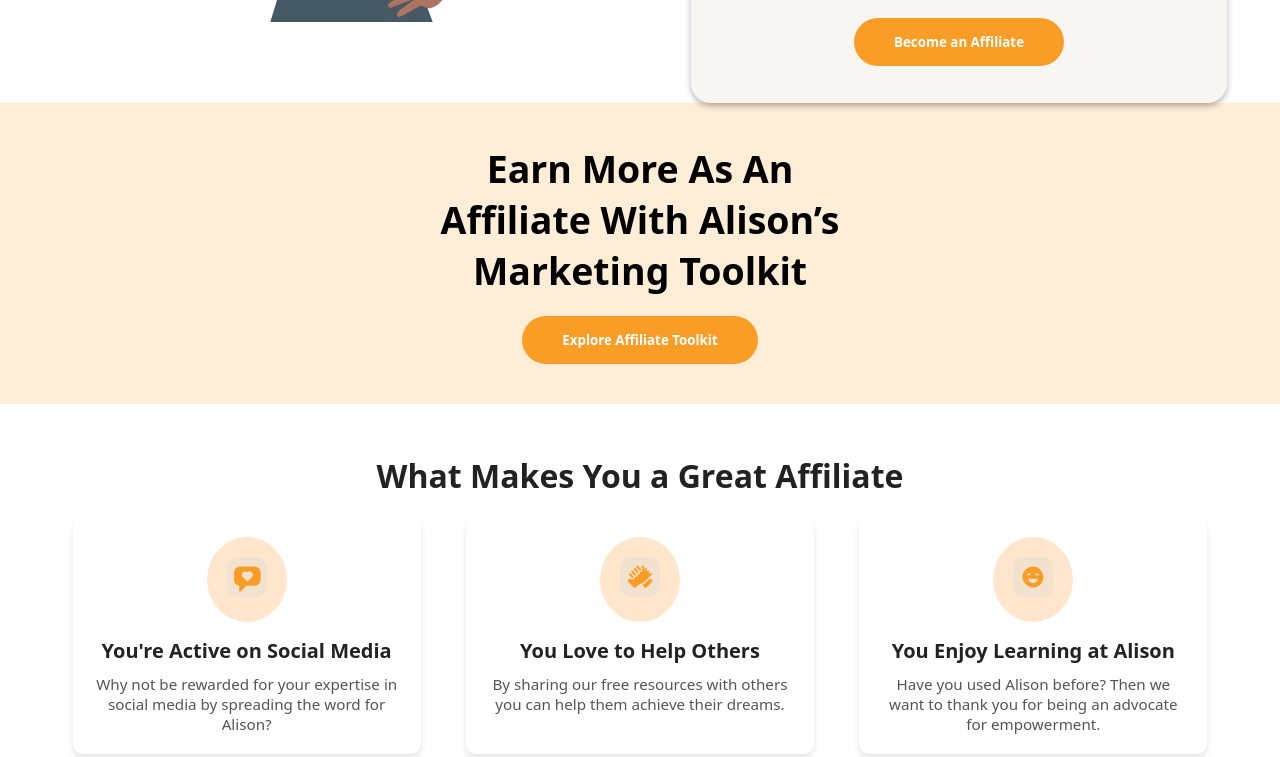
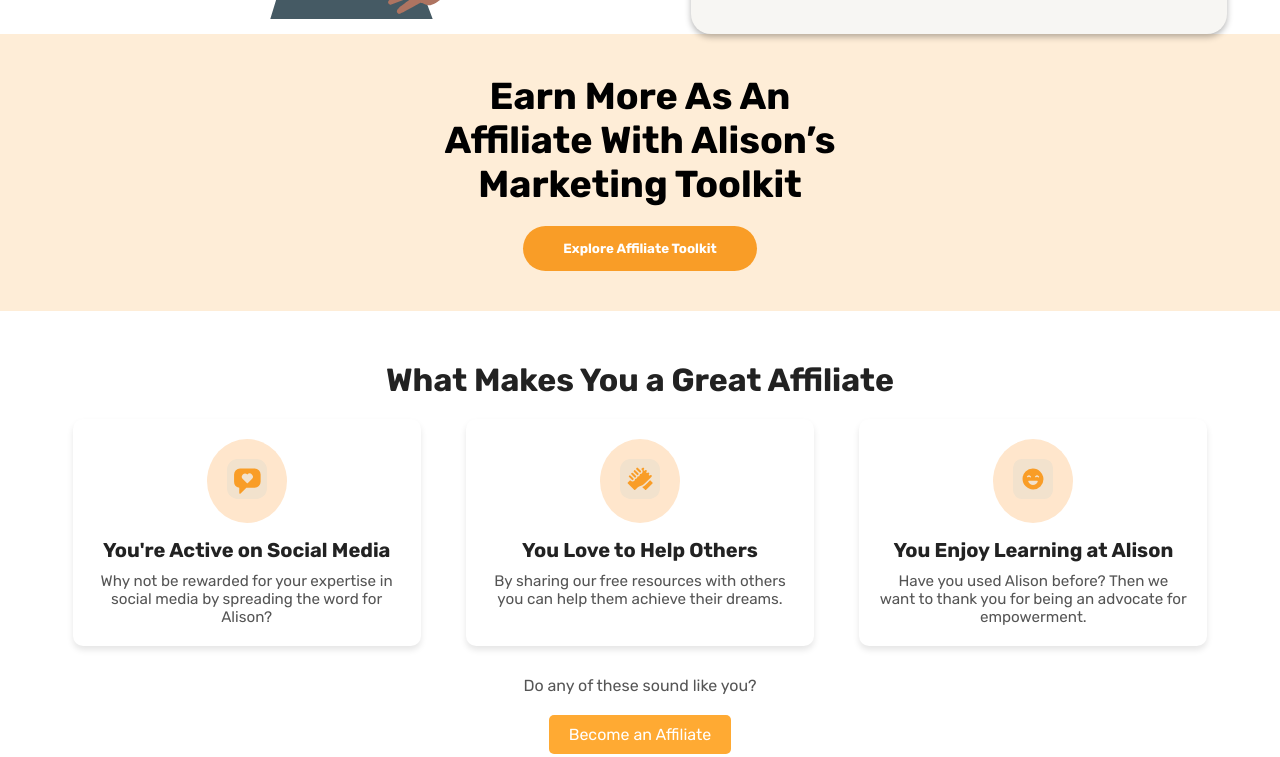
Before and after one commit to bharathsvri/learn-to-earn, a plain HTML site: page index.html in a window 1280 px wide. Shown: the part 1557-2314 px from the top of the page. Drawn offline with Linux system fonts and the light colour scheme.

Commit message:
Update style.css

```diff
--- a/style.css
+++ b/style.css
@@ -1,8 +1,10 @@
+@import url('https://fonts.googleapis.com/css2?family=Outfit:wght@100..900&family=Rubik:ital,wght@0,300..900;1,300..900&display=swap');
+
 *{
     margin: 0;
     padding: 0;
     box-sizing: border-box;
-    font-family: system-ui, -apple-system, BlinkMacSystemFont, 'Segoe UI', Roboto, Oxygen, Ubuntu, Cantarell, 'Open Sans', 'Helvetica Neue', sans-serif;
+    font-family: "Rubik", sans-serif;
 }
 
 /* Primary color: #f99d27 */
```
